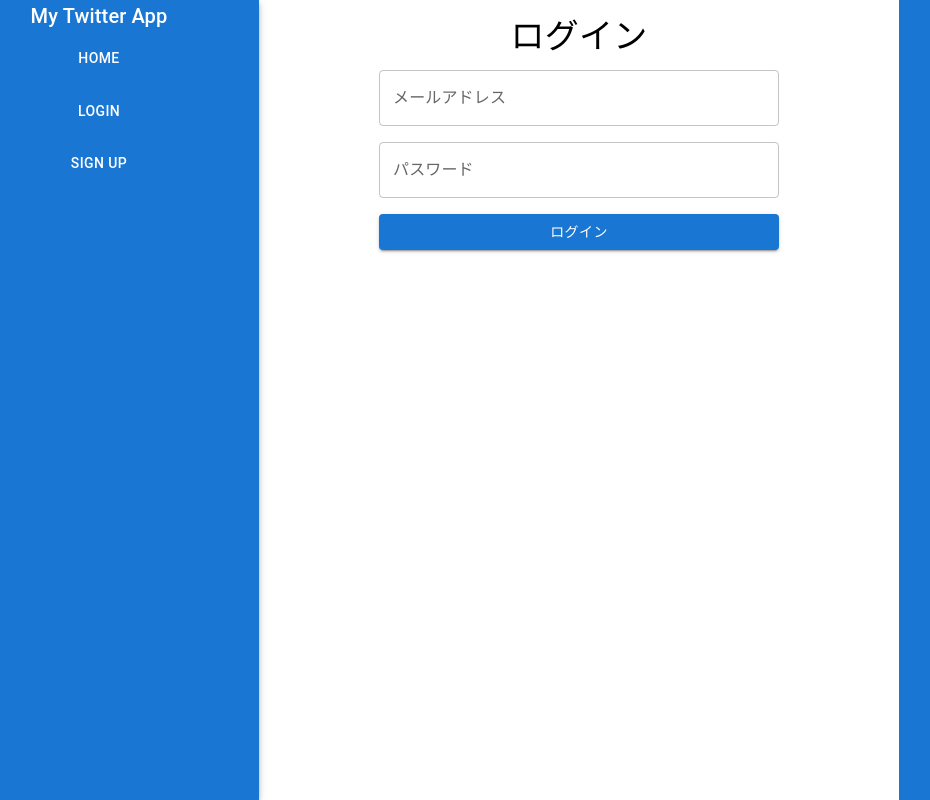
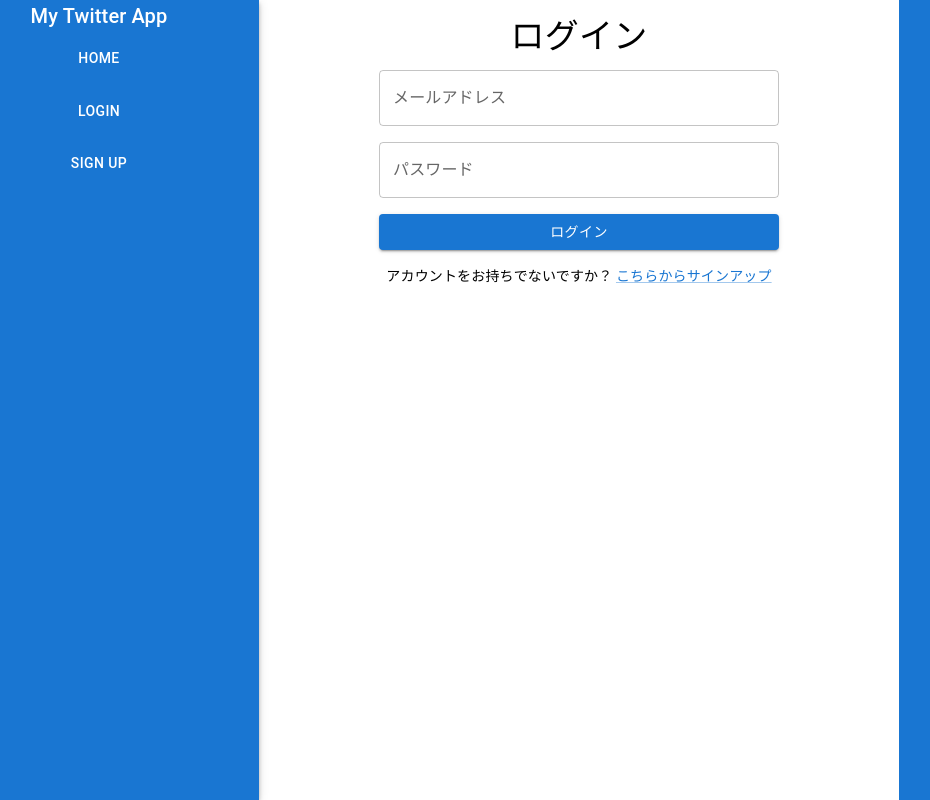
Before and after one commit to taku95/TwitClone, a React (Create React App) app: page /login in a window 1280 px wide. Shown: the whole page, without its empty margins (61-991 px from the left). Built offline with nearby package versions, Linux system fonts and the light colour scheme; no server answers.

Commit message:
ページ構成変更

```diff
--- a/src/App.js
+++ b/src/App.js
@@ -33,7 +33,7 @@ const App = () => {
           <Navbar title="My Twitter App" isLoggedIn={isLoggedIn} />
         </Grid>
         <Grid item xs={6}>
-          <Main />
+          <Main isLoggedIn={isLoggedIn} />
         </Grid>
         <Grid item xs={3} sx={{ backgroundColor: "primary.main" }}>
           <Sidebar />
--- a/src/pages/Login.js
+++ b/src/pages/Login.js
@@ -1,8 +1,9 @@
 import React from "react";
 import { useForm } from "react-hook-form";
-import { TextField, Button, Box, Typography } from "@mui/material";
+import { TextField, Button, Box, Typography, Link } from "@mui/material";
 import { signInWithEmailAndPassword } from "firebase/auth";
 import { auth } from "../firebase";
+import { Link as RouterLink } from "react-router-dom";
 
 const Login = () => {
   const {
@@ -51,6 +52,12 @@ const Login = () => {
           ログイン
         </Button>
       </form>
+      <Typography variant="body2" align="center" sx={{ mt: 2 }}>
+        アカウントをお持ちでないですか？{" "}
+        <Link component={RouterLink} to="/signup">
+          こちらからサインアップ
+        </Link>
+      </Typography>
     </Box>
   );
 };
--- a/src/pages/Main.js
+++ b/src/pages/Main.js
@@ -1,13 +1,18 @@
 import React from "react";
-import { Routes, Route } from "react-router-dom";
+import { Routes, Route, Navigate } from "react-router-dom";
 import Home from "./Home";
 import Signup from "./Signup";
 import Login from "./Login";
 
-const Main = () => {
+const Main = ({ isLoggedIn }) => {
+  console.log(isLoggedIn);
   return (
     <Routes>
-      <Route path="/" element={<Home />} />
+      {isLoggedIn ? (
+        <Route path="/" element={<Home />} />
+      ) : (
+        <Route path="/" element={<Navigate to="/login" />} />
+      )}
       <Route path="/signup" element={<Signup />} />
       <Route path="/login" element={<Login />} />
     </Routes>
--- a/src/pages/Signup.js
+++ b/src/pages/Signup.js
@@ -4,6 +4,7 @@ import { TextField, Button, Box, Typography, IconButton } from "@mui/material";
 import { createUserWithEmailAndPassword } from "firebase/auth";
 import { auth } from "../firebase";
 import { Visibility, VisibilityOff } from "@mui/icons-material";
+import { useNavigate } from "react-router-dom";
 
 const Signup = () => {
   const {
@@ -13,12 +14,14 @@ const Signup = () => {
   } = useForm();
 
   const [showPassword, setShowPassword] = useState(false);
+  const navigate = useNavigate(); // useNavigate フックを使用して navigate 関数を取得
 
   const onSubmit = async (data) => {
     try {
       const { email, password } = data;
       await createUserWithEmailAndPassword(auth, email, password);
       console.log("ユーザーのサインアップに成功しました");
+      navigate("/"); // サインアップに成功したら "/" へ遷移
     } catch (error) {
       console.log("サインアップエラー:", error);
     }
@@ -31,7 +34,7 @@ const Signup = () => {
   return (
     <Box sx={{ maxWidth: 400, margin: "0 auto", padding: 2 }}>
       <Typography variant="h4" component="h1" align="center" gutterBottom>
-        　Sign up
+        Sign up
       </Typography>
       <form onSubmit={handleSubmit(onSubmit)}>
         <Box sx={{ mb: 2 }}>
```
